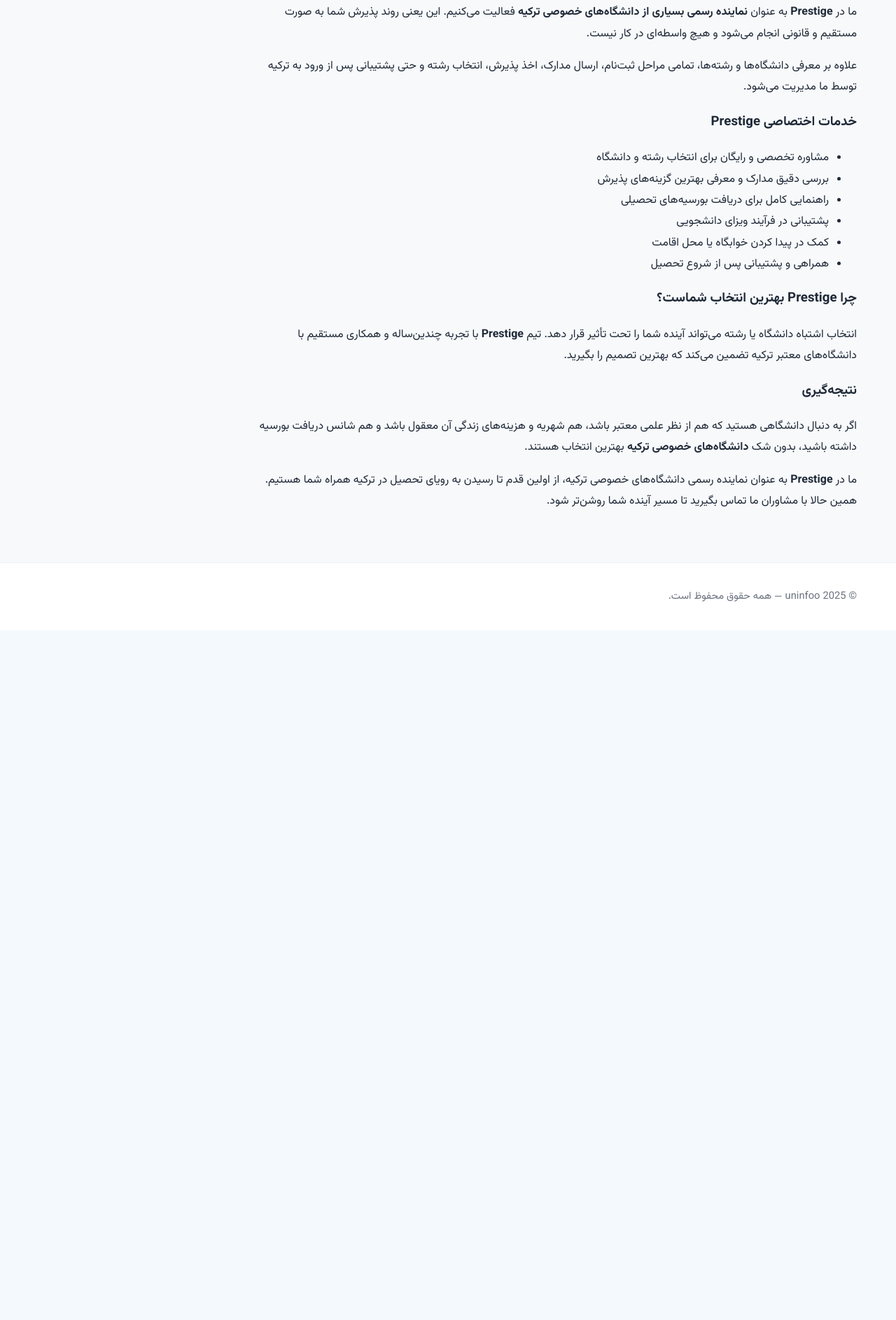
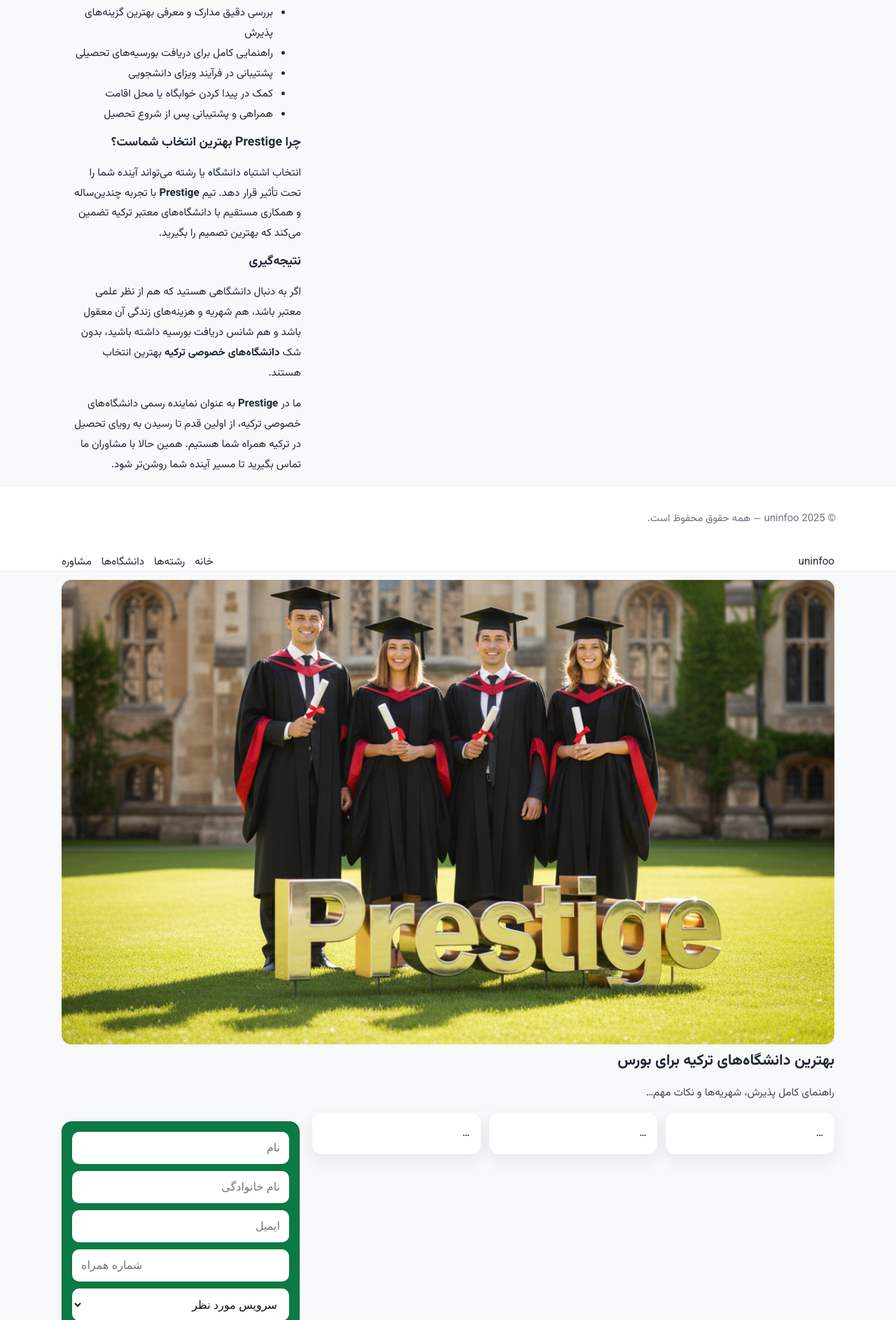
Before and after one commit to melikayar/uninfo, a Flask app: page /home in a window 1280 px wide. Shown: the part 1563-3450 px from the top of the page at 70% size. Before the commit the page ends 2423 px from the top, so only its background shows below. Run offline with Flask 3, Linux system fonts and the light colour scheme.

Commit message:
Mobile-first styles + dark-green form

```diff
--- a/static/home-uninfoo.css
+++ b/static/home-uninfoo.css
@@ -262,3 +262,132 @@ form button {
 
 @media (max-width:480px){ .uf-panel{ width:min(92vw,360px); } }
 /* رنگ پس‌زمینه فرم سبز */
+/* ====== پایه (موبایل) ====== */
+:root{
+  --gap: 12px;
+  --radius: 14px;
+  --fs-title: 1.25rem;   /* ~20px */
+  --fs-body: .95rem;
+}
+
+body { font-size: var(--fs-body); }
+.container { width: 100%; padding: 0 14px; margin: 0 auto; }
+
+/* هدر */
+.site-header {
+  position: sticky; top: 0; z-index: 1000;
+  background:#fff; border-bottom:1px solid #eee;
+}
+
+/* ناوبری همبرگری */
+.navbar { display:flex; align-items:center; justify-content:space-between; padding:10px 0; }
+.navbar .menu { display:none; }
+.navbar .burger { display:inline-flex; cursor:pointer; }
+
+/* وقتی منو باز است */
+.nav-open .menu {
+  display:block; position:absolute; top:56px; left:0; right:0;
+  background:#fff; border-top:1px solid #eee;
+}
+.nav-open .menu a { display:block; padding:12px 16px; border-bottom:1px solid #f4f4f4; }
+
+/* هیرو */
+.hero {
+  display:block;
+}
+.hero img { width:100%; height: auto; border-radius: var(--radius); }
+.hero .hero-content {
+  margin-top: 10px;
+}
+.hero .title { font-size: var(--fs-title); line-height:1.3; }
+.hero .subtitle { opacity:.85; margin-top:6px; }
+
+/* سایدبار/فرم (موبایل = تمام عرض) */
+.uf-panel {
+  width: 100%;
+  padding: 14px;
+  border-radius: var(--radius);
+  margin-top: var(--gap);
+}
+
+/* فیلدها بزرگ‌تر و لمس‌پذیر */
+.uf-field input,
+.uf-field select,
+.uf-field textarea {
+  min-height: 46px;
+  font-size: 1rem;
+}
+
+/* کارت‌ها/لیست‌ها یک‌ستونه */
+.grid {
+  display:grid;
+  grid-template-columns: 1fr;
+  gap: var(--gap);
+}
+.card { border-radius: var(--radius); }
+
+/* دکمه‌ها تمام عرض */
+.btn { width:100%; padding: 12px 14px; border-radius: 12px; font-weight:700; }
+
+/* دکمه تماس/واتس‌اپ شناور */
+.fab {
+  position: fixed; right: 16px; bottom: 16px;
+  width: 56px; height:56px; border-radius:50%;
+  display:flex; align-items:center; justify-content:center;
+  box-shadow: 0 8px 20px rgba(0,0,0,.15);
+}
+
+/* فاصله‌های عمومی */
+.section { margin-top: 18px; }
+
+/* تایپوگرافی جمع و جور */
+h1,h2,h3 { line-height:1.25; }
+
+/* ====== ≥576px (گوشی بزرگ) ====== */
+@media (min-width:576px) {
+  .container { padding: 0 18px; }
+  .hero .title { font-size: 1.35rem; }
+}
+
+/* ====== ≥768px (تبلت) ====== */
+@media (min-width:768px) {
+  .layout { display:grid; grid-template-columns: 1fr 340px; gap: 18px; }
+  .navbar .burger { display:none; }
+  .navbar .menu { display:flex; gap:14px; }
+  .btn { width:auto; }
+  .grid { grid-template-columns: repeat(2, 1fr); }
+}
+
+/* ====== ≥992px (دسکتاپ متوسط) ====== */
+@media (min-width:992px) {
+  .container { max-width: 960px; }
+  .grid { grid-template-columns: repeat(3, 1fr); }
+}
+
+/* ====== ≥1200px (دسکتاپ بزرگ) ====== */
+@media (min-width:1200px) {
+  .container { max-width: 1140px; }
+  .grid.projects { grid-template-columns: repeat(4, 1fr); }
+}
+
+/* ====== بهینه‌سازی هیرو برای متن روی عکس (اختیاری) ====== */
+.hero.overlay {
+  position:relative;
+}
+.hero.overlay .hero-content-over {
+  position:absolute; left:12px; right:12px; bottom:12px;
+  background: linear-gradient(180deg, rgba(0,0,0,0) 0%, rgba(0,0,0,.55) 100%);
+  color:#fff; padding:14px; border-radius: 0 0 var(--radius) var(--radius);
+}
+
+/* ====== فرم سبز: تیره و خواناتر در موبایل ====== */
+.uf-panel.request-box {
+  background-color:#0b7a44 !important;
+  border:1px solid #085d34 !important;
+  color:#fff;
+}
+.uf-panel.request-box .btn {
+  background-color:#085d34 !important;
+  border-color:#074c29 !important;
+}
+.uf-panel.request-box .btn:hover { background-color:#074c29 !important; }
--- a/templates/home.html
+++ b/templates/home.html
@@ -209,5 +209,55 @@ document.getElementById('uf-form')?.addEventListener('submit', async (e) => {
   }
 });
 </script>
+<header class="site-header">
+  <div class="container navbar">
+    <a class="logo" href="/">uninfoo</a>
+    <div class="burger" onclick="document.body.classList.toggle('nav-open')">☰</div>
+    <nav class="menu">
+      <a href="/home">خانه</a>
+      <a href="/reshteha">رشته‌ها</a>
+      <a href="/daneshgha">دانشگاه‌ها</a>
+      <a href="/mashavere">مشاوره</a>
+    </nav>
+  </div>
+</header>
+
+<main class="container">
+  <section class="hero">
+    <img src="{{ url_for('static', filename='hero-scholarship.jpg') }}" alt="">
+    <div class="hero-content">
+      <h1 class="title">بهترین دانشگاه‌های ترکیه برای بورس</h1>
+      <p class="subtitle">راهنمای کامل پذیرش، شهریه‌ها و نکات مهم…</p>
+    </div>
+  </section>
+  <section class="layout">
+    <div>
+      <div class="grid">
+        <!-- کارت‌ها/مقالات -->
+        <article class="card">…</article>
+        <article class="card">…</article>
+        <article class="card">…</article>
+      </div>
+    </div>
+
+    <aside class="uf-panel request-box">
+      <!-- فرم سبز -->
+      <form>
+        <div class="uf-field"><input type="text" placeholder="نام"></div>
+        <div class="uf-field"><input type="text" placeholder="نام خانوادگی"></div>
+        <div class="uf-field"><input type="email" placeholder="ایمیل"></div>
+        <div class="uf-field"><input type="tel" placeholder="شماره همراه"></div>
+        <div class="uf-field">
+          <select>
+            <option>سرویس مورد نظر</option>
+          </select>
+        </div>
+        <button class="btn" type="submit">ارسال</button>
+      </form>
+    </aside>
+  </section>
+
+  <a class="fab btn" href="https://wa.me/905366005851" aria-label="WhatsApp">WA</a>
+</main>
 </body>
 </html>
```
